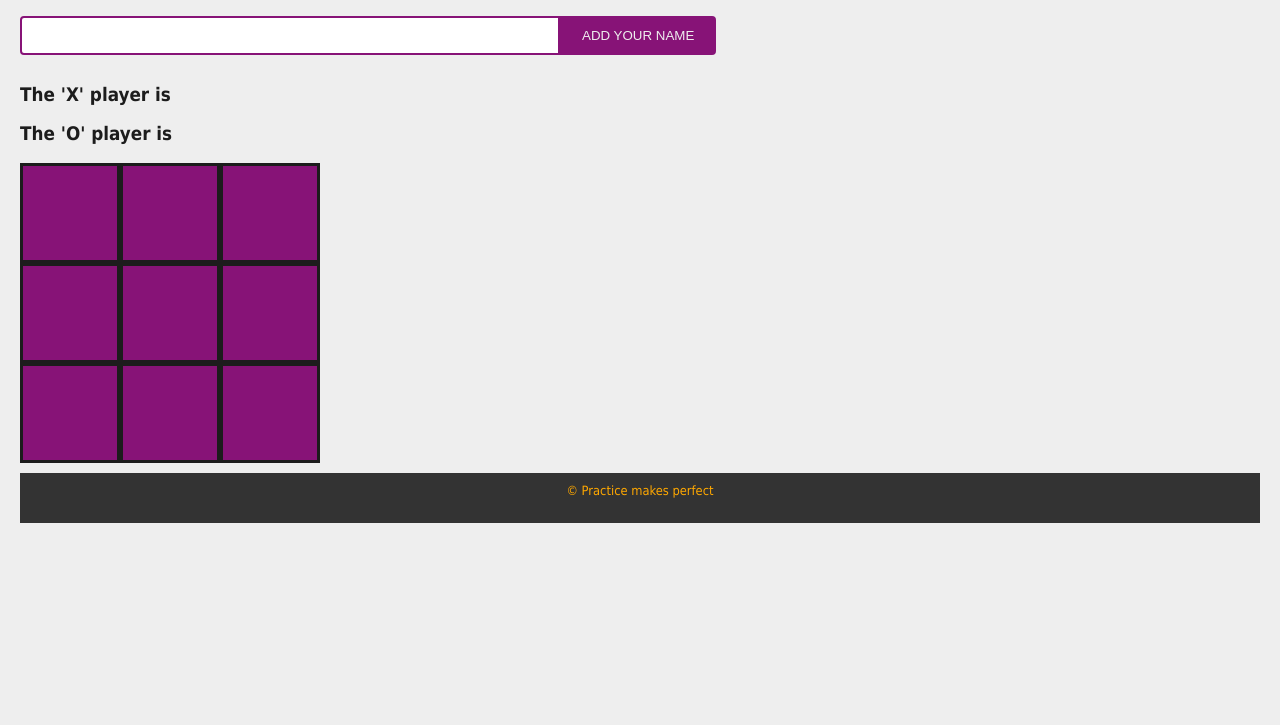
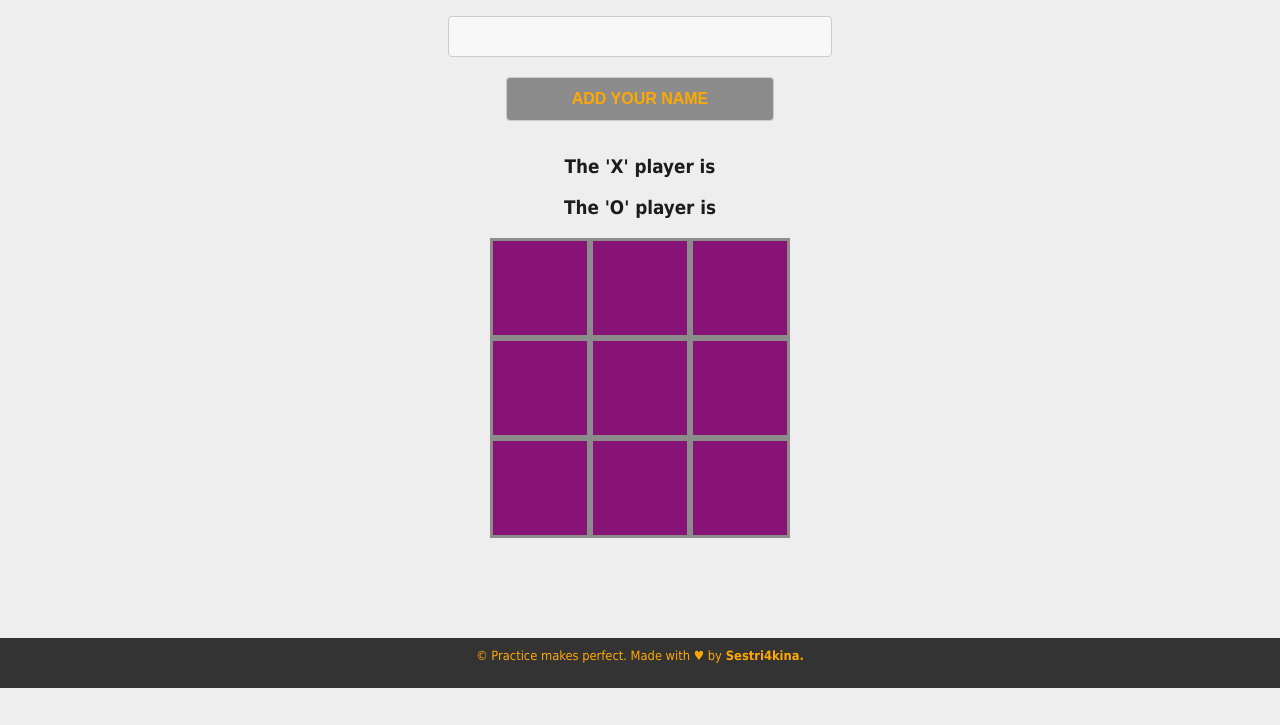
Before and after one commit to Sestri4kina/tictactoe-react-project, a React app: page / in a window 1280 px wide. Shown: the part 75-800 px from the top of the page. Built offline with nearby package versions, Linux system fonts and the light colour scheme.

Commit message:
Add changes to the style and add gh-pages for deployment

```diff
--- a/package.json
+++ b/package.json
@@ -6,12 +6,14 @@
   "scripts": {
     "test": "echo \"Error: no test specified\" && exit 1",
     "start": "npm run build",
-    "build": "webpack -d && webpack-dev-server --content-base src/ --inline --hot --port 1212"
+    "build": "webpack -d && webpack-dev-server --content-base src/ --inline --hot --port 1212",
+    "deploy": "npm run build && gh-pages -d dist"
   },
   "repository": {
     "type": "git",
     "url": "git+https://github.com/Sestri4kina/tictactoe-react-project.git"
   },
+  "homepage": "https://sestri4kina.github.io/tictactoe-react-project",
   "author": "Anastasiia Bratochkina",
   "license": "MIT",
   "dependencies": {
@@ -25,6 +27,7 @@
     "babel-preset-react": "^6.16.0",
     "bootstrap": "^3.3.7",
     "css-loader": "^0.26.1",
+    "gh-pages": "^1.0.0",
     "react-bootstrap": "^0.30.7",
     "style-loader": "^0.13.1",
     "webpack": "^1.14.0",
--- a/src/app/css/add-player-name.css
+++ b/src/app/css/add-player-name.css
@@ -1,36 +1,27 @@
-#name-wrapper{
-    /*display: -webkit-flex;
-    display: flex;
-    */
-    display: block;
+form {
+margin-left: 35%;
+margin-right: 35%;
+width: 30%;
 }
 
-#name-wrapper input[type="text"]{
-    /*-webkit-flex-basis: auto;
-    flex-basis: auto;
-    -webkit-flex-grow: 1;
-    flex-grow: 1;
-    */
-    width: 40%;
-    padding: 10px 20px;
-    margin: 10px 0;
-    border: 2px solid #871377;
-    border-radius: 4px 0 0 4px;
-    color: #777;
+input {
+  width: 100%;
+  padding: 12px 20px;
+  margin: 10px 0;
+  box-sizing: border-box;
+  border: 1px solid #ccc;
+  border-radius: 4px;
+  background-color: #f8f8f8;
+ }
+
+input[type=submit] {
+  background-color: #8C8C8C;
+  color: #ffa800;
+  text-transform: uppercase;
+  font-size: 1em;
+  font-weight: 700;
+  margin-left: 15%;
+  margin-right:15%;
+  width: 70%;
+  margin-bottom: 15px;
 }
-
-#name-wrapper input[type="submit"]{
-    /*-webkit-flex-basis: auto;
-    flex-basis: auto;
-    -webkit-flex-grow: 1;
-    flex-grow: 1;
-    */
-    padding: 10px 20px;
-    margin: 10px 0;
-    background: #871377;
-    border-radius: 0 4px 4px 0;
-    border: 2px solid #871377;
-    color: #eee;
-    text-transform: uppercase;
-    cursor: pointer;
-}
--- a/src/app/css/index.css
+++ b/src/app/css/index.css
@@ -1,6 +1,6 @@
 body{
     background: #eee;
-    margin: 20px;
+    margin: 0;
     font-family: tahoma, serif;
     color: #1c1c1c;
 }
@@ -8,6 +8,12 @@ body{
 #header-h1 {
     color: #871377;
     font-size: 1em;
+    text-align: center;
+}
+
+h3 {
+  text-align: center;
+  margin: 20px 40px;
 }
 
 #congrats {
@@ -17,6 +23,7 @@ body{
 
 #game-wrapper{
     width: 100%;
+    height: 100%;
     margin: 0 auto;
     background: #fff;
     border-top: 3px solid #871377;
@@ -24,6 +31,7 @@ body{
     border-radius: 2px;
     box-shadow: 1px 3px 5px rgba(0,0,0,0.2);
     color: #333;
+
 }
 
 .board {
@@ -36,13 +44,16 @@ body{
     flex-direction: row;
     flex-wrap: wrap;
     justify-content: flex-start;
+    margin-left: auto;
+    margin-right: auto;
+    margin-bottom: 100px;
 }
 
 .square {
     height: 100px;
     width: 100px;
     box-sizing: border-box;
-    border: 3px solid #1c1c1c;
+    border: 3px solid  #8C8C8C;
     font-size: 4em;
     display: -webkit-flex;
     display: flex;
@@ -67,3 +78,13 @@ p {
     text-align: center;
     background-color: #333;
 }
+
+.color-splash {
+  color: #ffa800;
+  font-weight: 700;
+}
+
+a {
+  text-decoration: none;
+  cursor: pointer;
+}
--- a/src/app/index.js
+++ b/src/app/index.js
@@ -44,7 +44,11 @@ class Game extends React.Component {
                 <Grid>
                     <Row>
                         <footer>
-                            <p>&copy; Practice makes perfect</p>
+                            <p>
+                              &copy; Practice makes perfect.
+                              Made with &hearts; by
+                              <a href="https:/sestri4kina.github.io" target="_blank"><span className="color-splash"> Sestri4kina.</span></a>
+                            </p>
                         </footer>
                     </Row>
                 </Grid>
@@ -54,6 +58,10 @@ class Game extends React.Component {
 
     //custom functions
     handleClick(index){
+        if (!this.state.playersNames[0] || !this.state.playersNames[1]) {
+          alert("Please, enter names of the players");
+          return;
+        }
         if(this.state.board[index] === '' && !this.state.winner){
             this.state.board[index] = this.state.currentTurn;
             this.setState({
```
